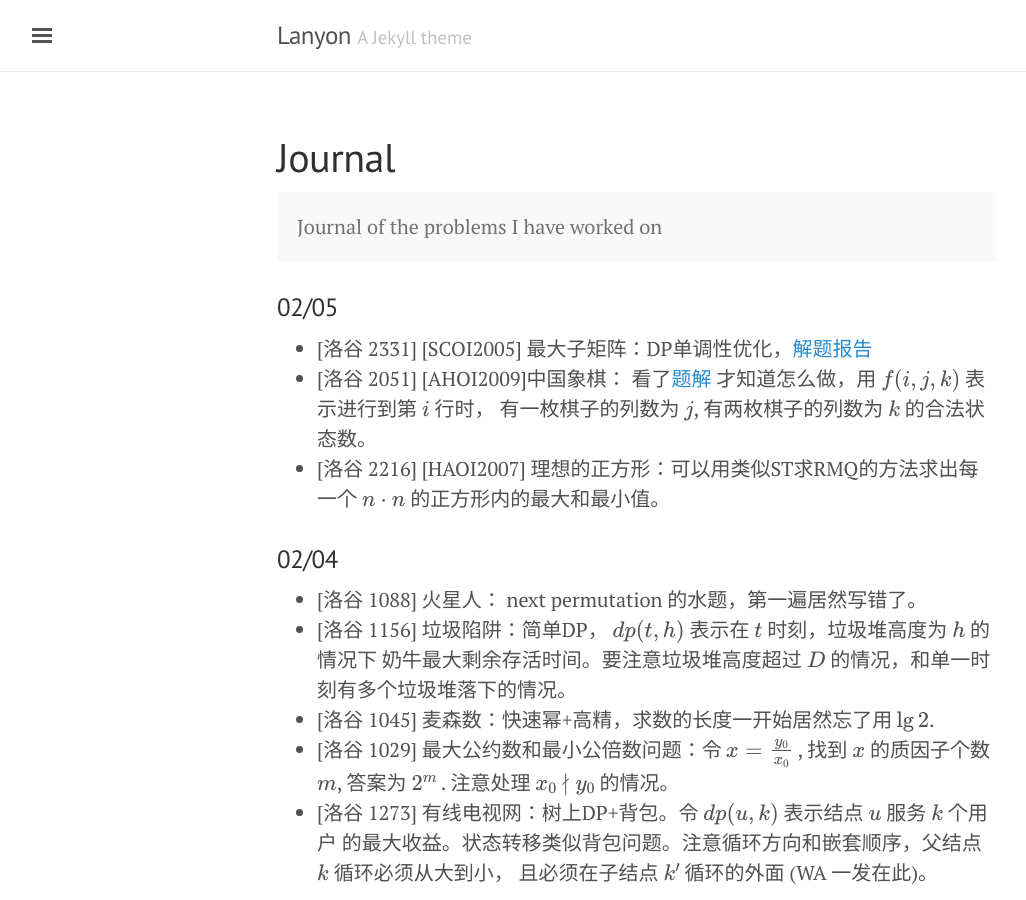
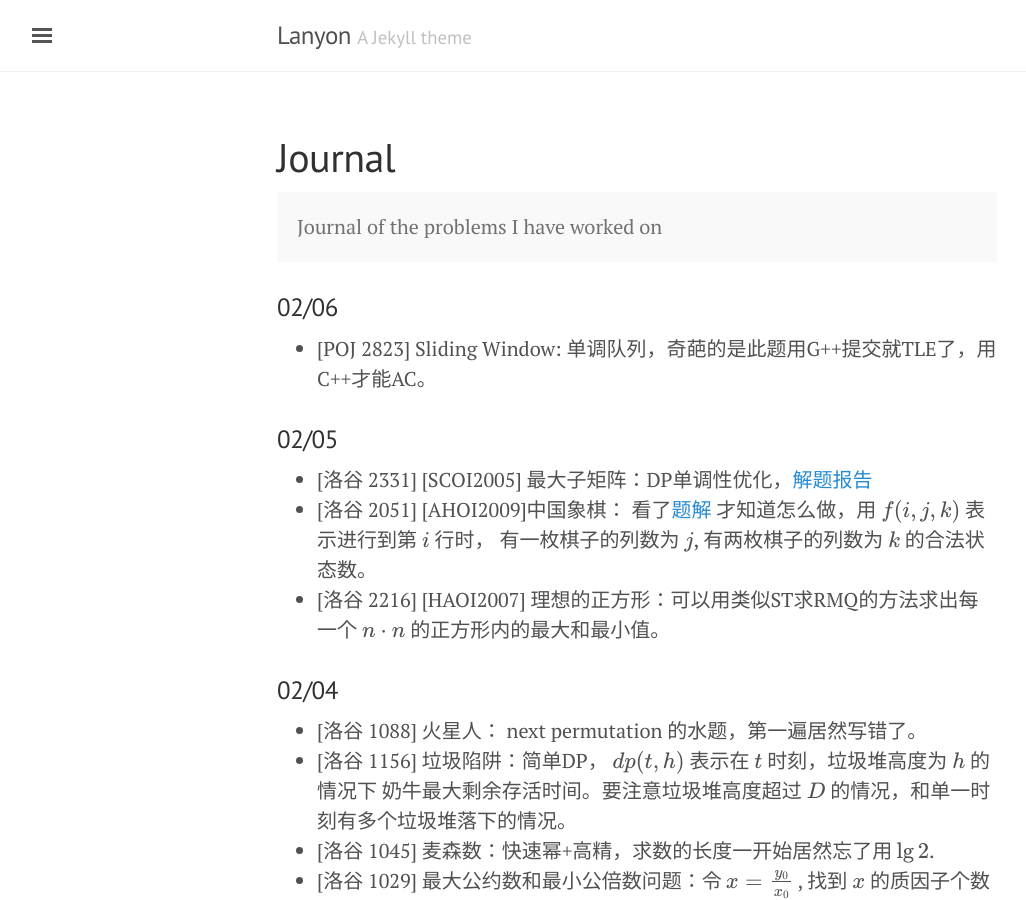
Before and after one commit to atubo/online-judge, a Jekyll site: the page built from docs/journal.md, in a window 1280 px wide and 900 px high. Shown: the whole window, without its empty margins (3-1029 px from the left). Built offline with Jekyll 4.4.1, drawn with Linux system fonts in a browser that asks for light colours; formulas are drawn with MathJax 3.

Commit message:
[POJ 2823]

```diff
--- a/docs/journal.md
+++ b/docs/journal.md
@@ -6,6 +6,9 @@ title: Journal
 <p class="message">
 Journal of the problems I have worked on
 </p>
+
+### 02/06
+* [POJ 2823] Sliding Window: 单调队列，奇葩的是此题用G++提交就TLE了，用C++才能AC。
 
 ### 02/05
 * [洛谷 2331] [SCOI2005] 最大子矩阵：DP单调性优化，[解题报告]({{ site.baseurl }}{% post_url 2017-02-05-luogu-2331 %})
```
